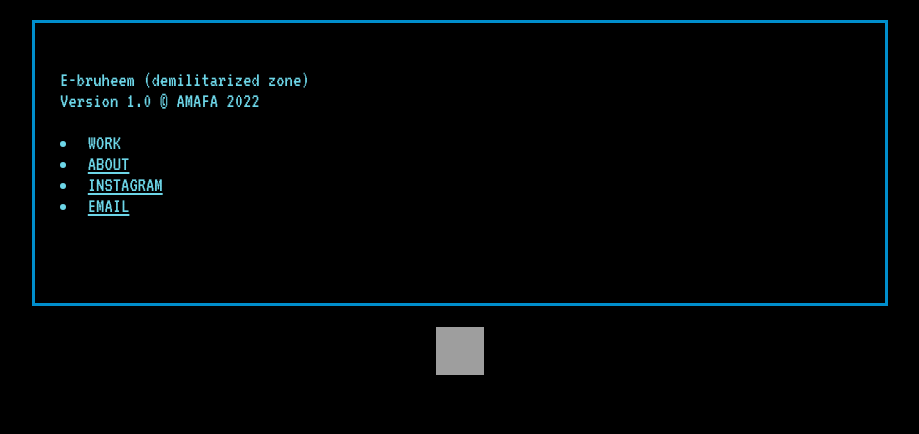
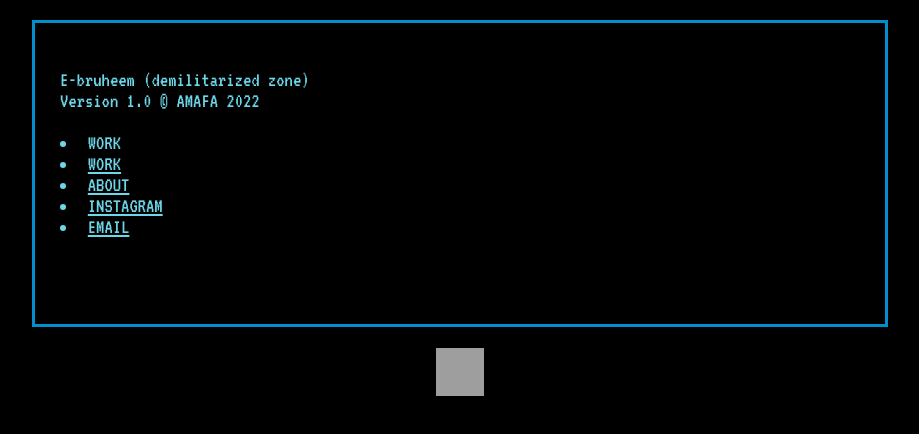
Before and after one commit to eebruheem/eebruheem.github.io, a plain HTML site: page index.html in a window 1280 px wide. Shown: the whole page, without its empty margins (180-1099 px from the left). Drawn offline with Linux system fonts and the light colour scheme; grey boxes are pictures that could not be loaded.

Commit message:
Update index.html

```diff
--- a/index.html
+++ b/index.html
@@ -51,6 +51,7 @@ text-align: left;
 
 <p>E-bruheem (demilitarized zone)<br>Version 1.0 © AMAFA 2022</p>
  	<li>WORK</li>
+	<li><a href="work.html">WORK</a></li>
 	<li><a href="about.html">ABOUT</a></li>
 	<li><a href="https://instagram.com/eebruheem">INSTAGRAM</a></li>
 	<li><a href="mailto:1ibrahim.kamara1@gmail.com">EMAIL</a></li>
```
